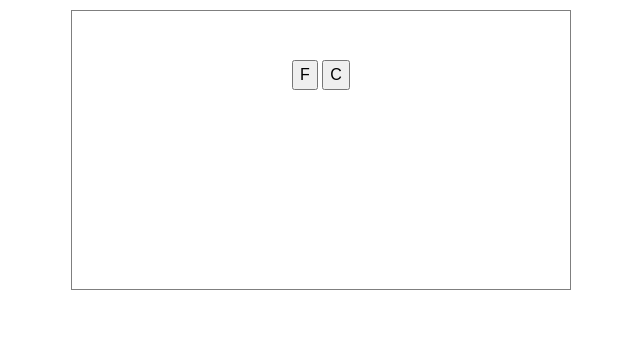
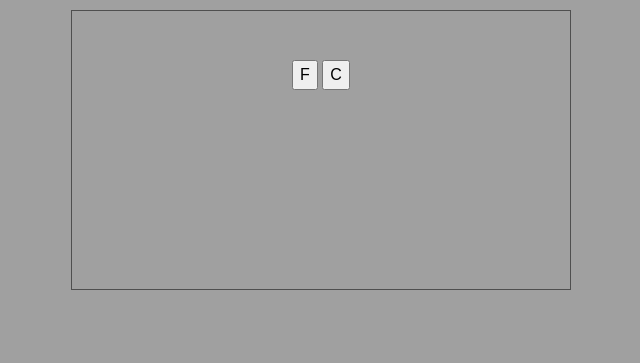
Before and after one commit to angela-tucci/Weather, a plain HTML site: page index.html in a window 1280 px wide. Shown: the whole page, without its empty margins (319-959 px from the left). Drawn offline with nearby package versions, Linux system fonts and the light colour scheme.

Commit message:
Edited styles.

```diff
--- a/styles.css
+++ b/styles.css
@@ -1,7 +1,7 @@
 body{
   margin:0;
   padding:0;
-  background-color:#a0a0a0;
+  background-color:#a0a0a0 !important;
   color:black;
   text-align:center;
   font-size:18px;
```
